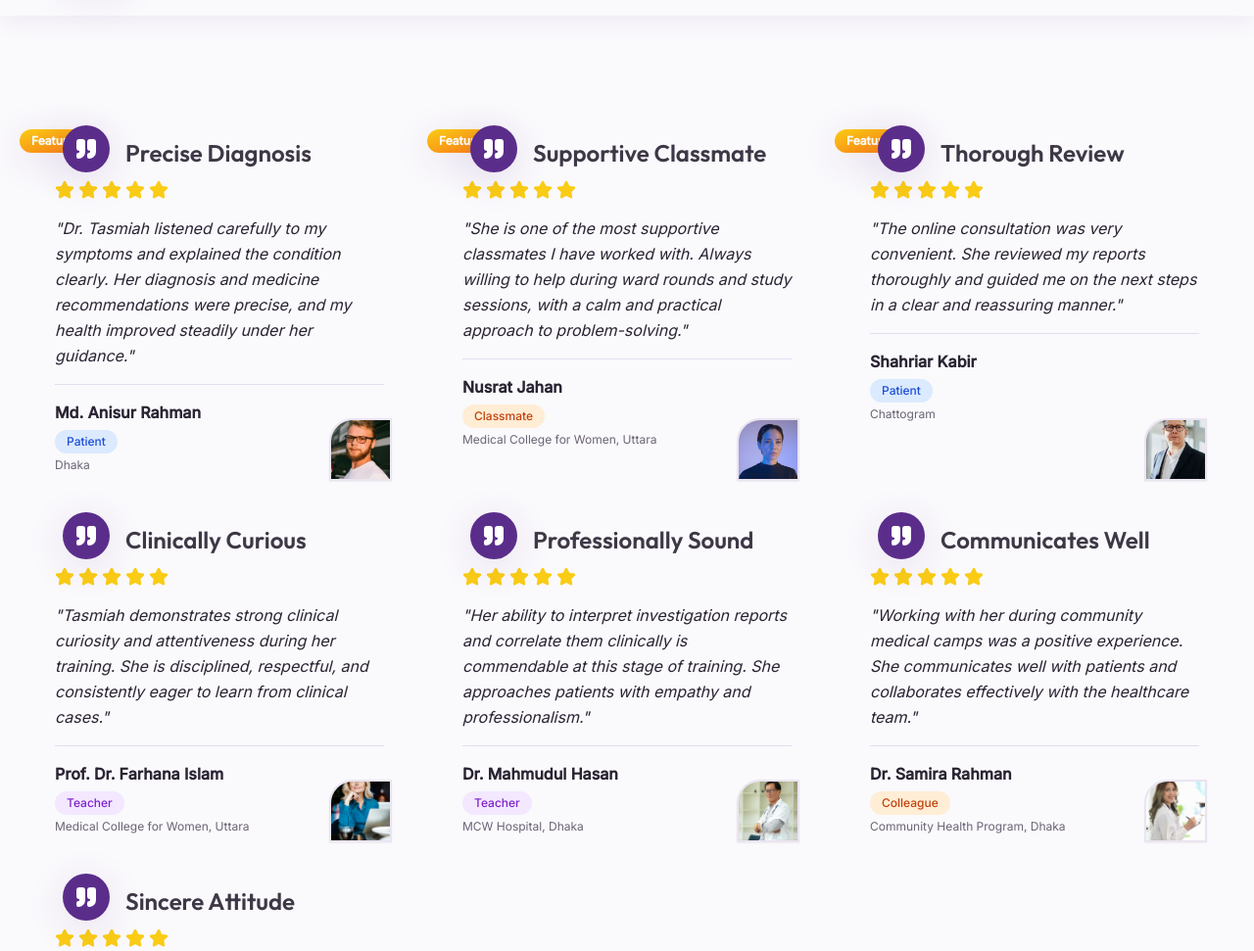
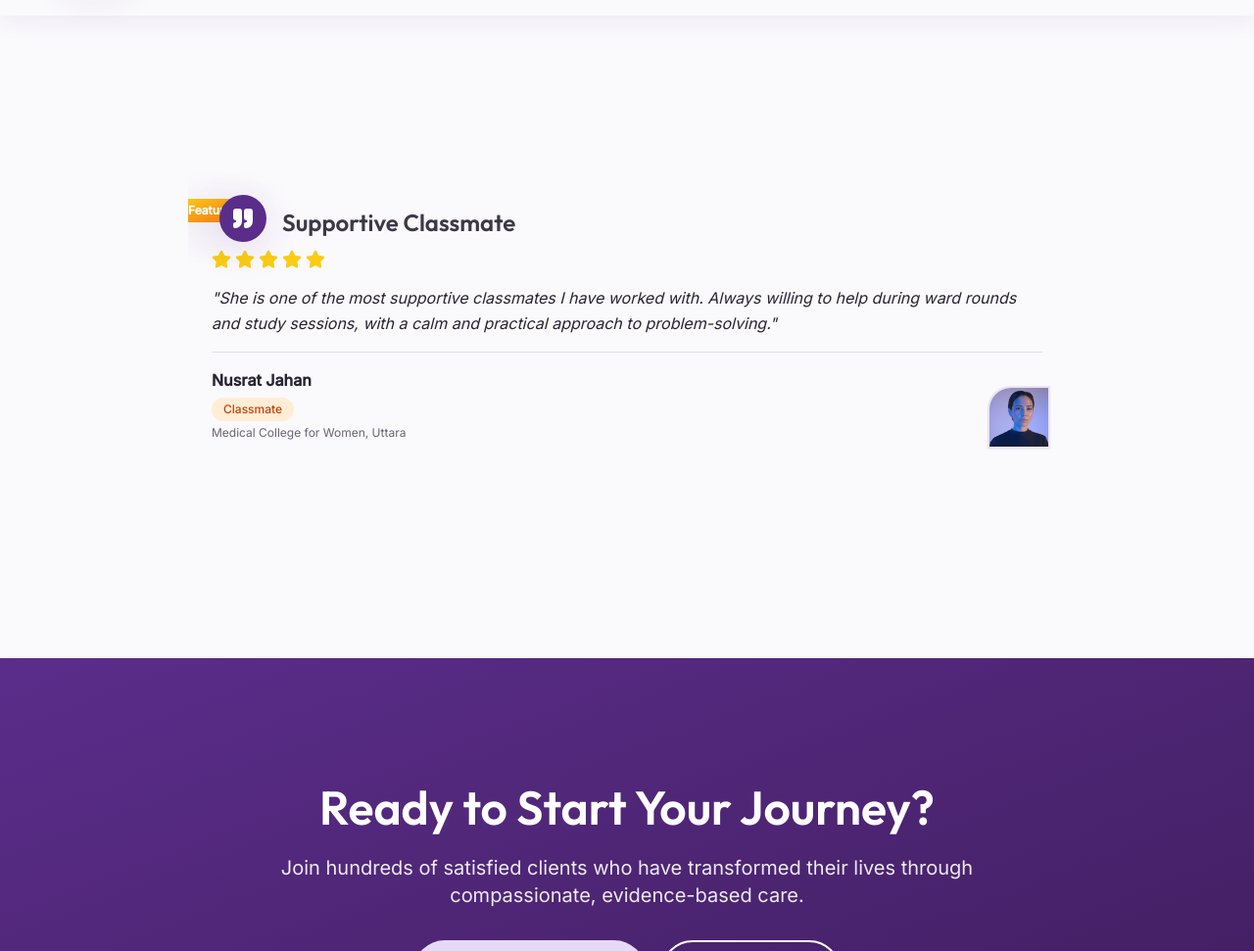
Before and after one commit to saadmansakib47/Jubilee, a Gatsby site: page /testimonials in a window 1280 px wide. Shown: the part 840-1811 px from the top of the page at 98% size. Built offline with nearby package versions, Linux system fonts and the light colour scheme; Gatsby itself is replaced by a stand-in of ours.

Commit message:
refactor : add marquee for testimonials

```diff
--- a/src/pages/testimonials.tsx
+++ b/src/pages/testimonials.tsx
@@ -1,4 +1,4 @@
-import React, { useState } from "react"
+import React, { useState, useEffect } from "react"
 import { motion, AnimatePresence } from "framer-motion"
 import { Quote, Star, Trash2, Edit, Plus, Filter } from "lucide-react"
 import { Layout } from "@/components/layout/Layout"
@@ -134,6 +134,24 @@ const TestimonialsPage: React.FC = () => {
         selectedRole === "All"
             ? testimonials
             : testimonials.filter((t) => t.role === selectedRole)
+
+    const [currentIndex, setCurrentIndex] = useState(0)
+
+    // Reset index when filter changes
+    useEffect(() => {
+        setCurrentIndex(0)
+    }, [selectedRole])
+
+    // Auto-advance slideshow
+    useEffect(() => {
+        if (filteredTestimonials.length <= 1) return
+
+        const interval = setInterval(() => {
+            setCurrentIndex((prev) => (prev + 1) % filteredTestimonials.length)
+        }, 4000) // Stays for ~2s + buffer for animation
+
+        return () => clearInterval(interval)
+    }, [filteredTestimonials.length])
 
     const handleEdit = (id: number) => {
         console.log("Edit testimonial:", id)
@@ -332,30 +350,27 @@ const TestimonialsPage: React.FC = () => {
             {/* Testimonials Grid */}
             <section className="section-spacing">
                 <div className="container-custom">
-                    <motion.div
-                        layout
-                        className="grid grid-cols-1 md:grid-cols-2 lg:grid-cols-3 gap-8"
-                    >
+                    <div className="max-w-4xl mx-auto min-h-[400px] flex items-center justify-center relative overflow-hidden">
                         <AnimatePresence mode="popLayout">
-                            {filteredTestimonials.map((testimonial, index) => (
+                            {filteredTestimonials.length > 0 && (
                                 <motion.div
-                                    key={testimonial.id}
-                                    layout
-                                    initial={{ opacity: 0, scale: 0.8 }}
-                                    animate={{ opacity: 1, scale: 1 }}
-                                    exit={{ opacity: 0, scale: 0.8 }}
-                                    transition={{ delay: index * 0.05 }}
+                                    key={filteredTestimonials[currentIndex].id}
+                                    initial={{ x: "100%", opacity: 0 }}
+                                    animate={{ x: 0, opacity: 1 }}
+                                    exit={{ x: "-100%", opacity: 0 }}
+                                    transition={{ duration: 0.8, ease: "easeInOut" }}
+                                    className="w-full"
                                 >
                                     <TestimonialCard
-                                        testimonial={testimonial}
+                                        testimonial={filteredTestimonials[currentIndex]}
                                         isAdmin={isAdmin}
                                         onEdit={handleEdit}
                                         onDelete={handleDelete}
                                     />
                                 </motion.div>
-                            ))}
+                            )}
                         </AnimatePresence>
-                    </motion.div>
+                    </div>
 
                     {filteredTestimonials.length === 0 && (
                         <motion.div
```
